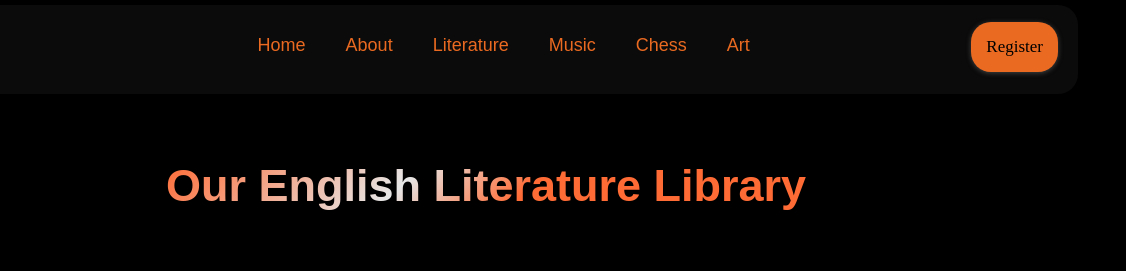
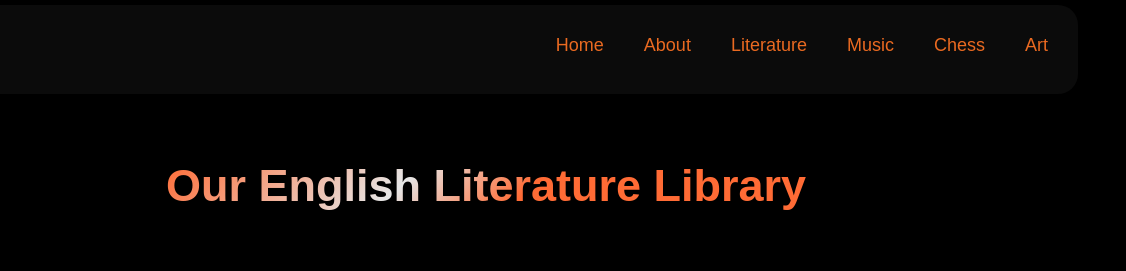
Before and after one commit to islemredouane/Rasa, a plain HTML site: page english-literature.html in a window 1280 px wide. Shown: the top 271 px of the page, 154-1280 px from the left. Drawn offline with nearby package versions, Linux system fonts and the light colour scheme; a web font is replaced by a local one.

Commit message:
Update english-literature.html

```diff
--- a/english-literature.html
+++ b/english-literature.html
@@ -31,7 +31,6 @@
                     <li><a class="menu" href="painting.html">Art</a></li>
 
                 </ul>
-                <button class="register-btn"><a href="registration.html">Register</a></button>
             </nav>
             <nav class="phones-nav">
                 <a href="index.html#landing-page"><img loading="lazy" src="rasa-logo.png"  alt="Rasa club logo" class="logo"></a>
@@ -41,7 +40,6 @@
                     <li><a class="menu" href="chess.html"><i class="fa-solid fa-chess"></i></a></li>
                     <li><a class="menu" href="painting.html"><i class="fa-solid fa-palette"></i></a></li>
                 </ul>
-                <button class="register-btn"><a href="registration.html">Register</a></button>
             </nav>
         <div id="english-literature">
             <div class="english-books">
```
